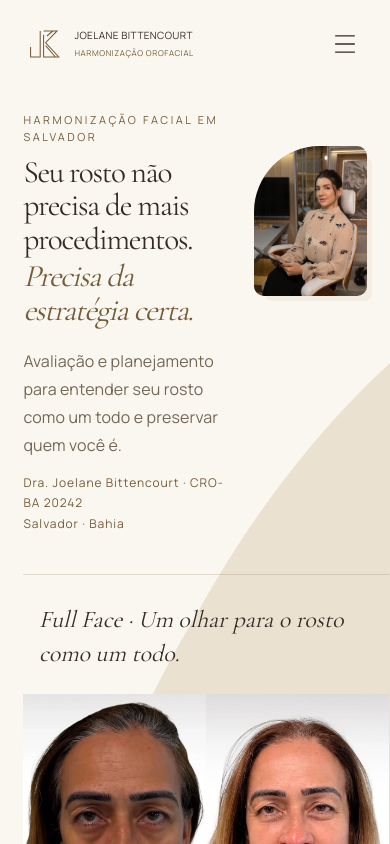
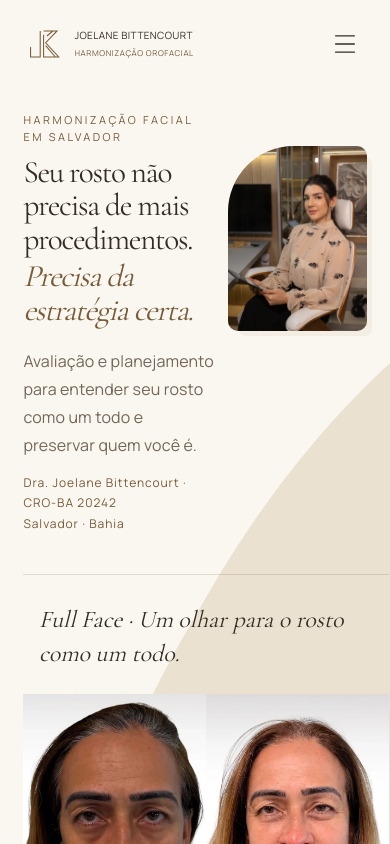
Before and after one commit to brunogbarbosa/dra-joelane-bittencourt, a Next.js app: page / in a window 390 px wide. Shown: the top 844 px of the page. Built offline with nearby package versions, Linux system fonts and the light colour scheme.

Commit message:
Enlarge mobile hero portrait

```diff
--- a/app/conversion.css
+++ b/app/conversion.css
@@ -442,7 +442,7 @@
  .conversion-hero .hero-case .hero-voice { margin-inline: 4vw; }
 }
 @media(max-width:700px) {
- .hero-introduction { grid-template-columns: minmax(0,1fr) minmax(108px,.52fr); align-items: start; gap: 14px; }
+ .hero-introduction { grid-template-columns: minmax(0,1fr) minmax(136px,.72fr); align-items: start; gap: 12px; }
  .conversion-hero .hero-introduction .campaign-copy { min-width: 0; }
  .conversion-hero .hero-introduction .campaign-title-line:first-child { max-width: 100%; }
  .conversion-hero .hero-introduction .campaign-subtitle { max-width: 100%; }
```
